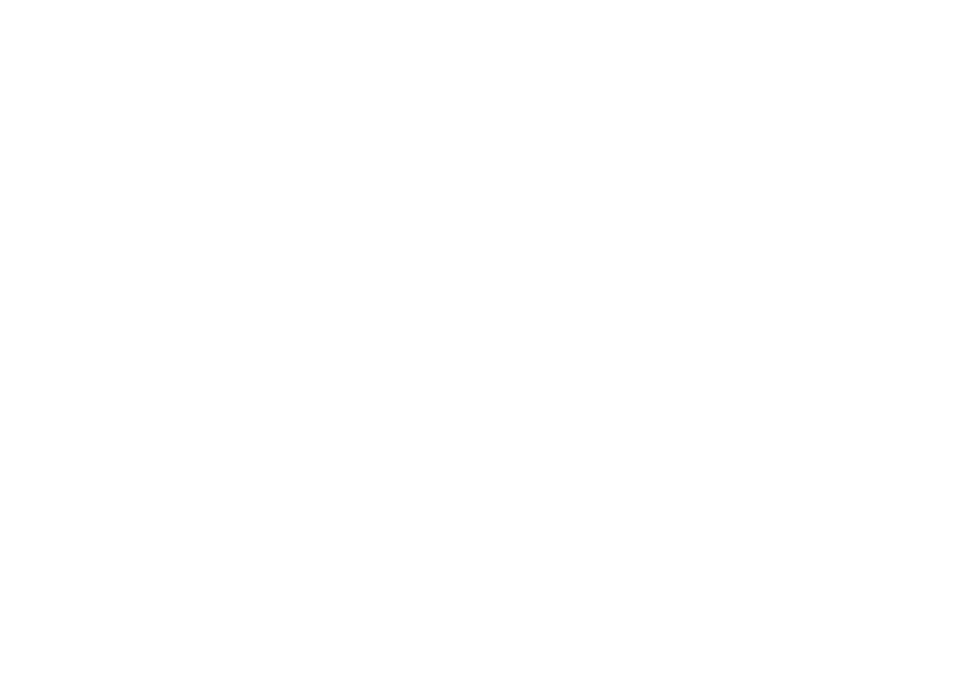
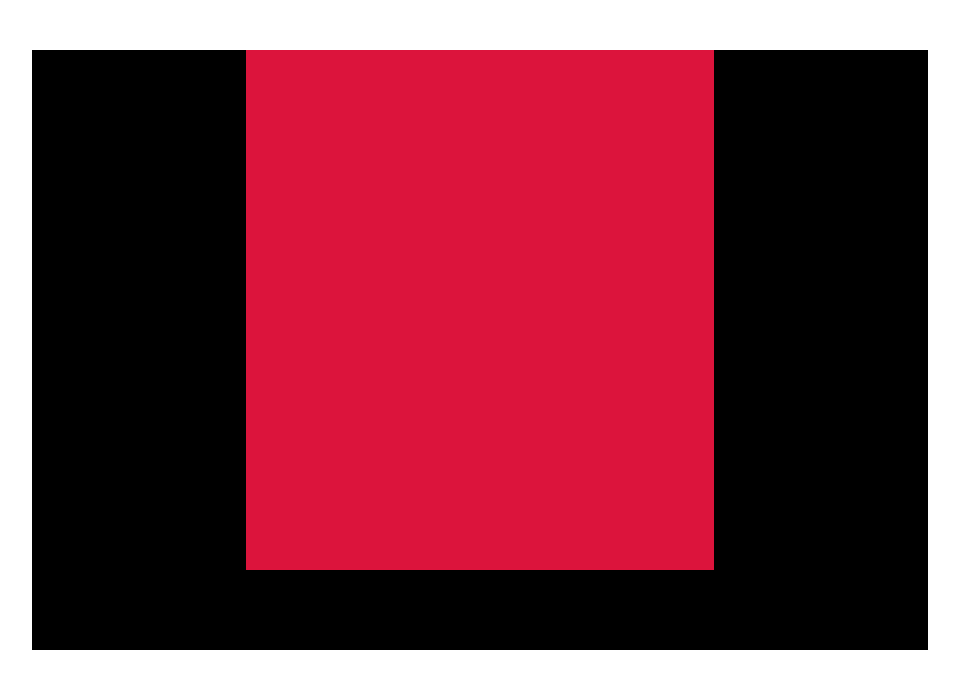
Before and after one commit to Angel0327/Tareaxdxd, a plain HTML site: page index.html in a window 1280 px wide. Shown: the whole page, without its empty margins (160-1119 px from the left). Drawn offline with Linux system fonts and the light colour scheme.

Commit message:
Se agregaron los cuadros centrales

```diff
--- a/css/css.css
+++ b/css/css.css
@@ -2,3 +2,19 @@
     margin: 0;
     padding: 0;
 }
+
+.cuadro_contenedor{
+    width: 70%;
+    height: 600px;
+    background-color: black;
+    margin: auto;
+    margin-top: 50px;
+}
+
+.cuadro_central{
+    width: 50%;
+    height: 500px;
+    background-color: crimson;
+    margin: auto;
+    padding: 10px;
+}
--- a/index.html
+++ b/index.html
@@ -3,11 +3,14 @@
 <head>
     <meta charset='utf-8'>
     <meta http-equiv='X-UA-Compatible' content='IE=edge'>
-    <title>Git</title>
+    <title>GIT</title>
     <meta name='viewport' content='width=device-width, initial-scale=1'>
-    <link href="css/css.css">
+    <link href="css/css.css" rel="stylesheet" >
 </head>
 <body>
+    <div class="cuadro_contenedor">
+        <div class="cuadro_central"></div>
 
+    </div>
 </body>
 </html>
```
